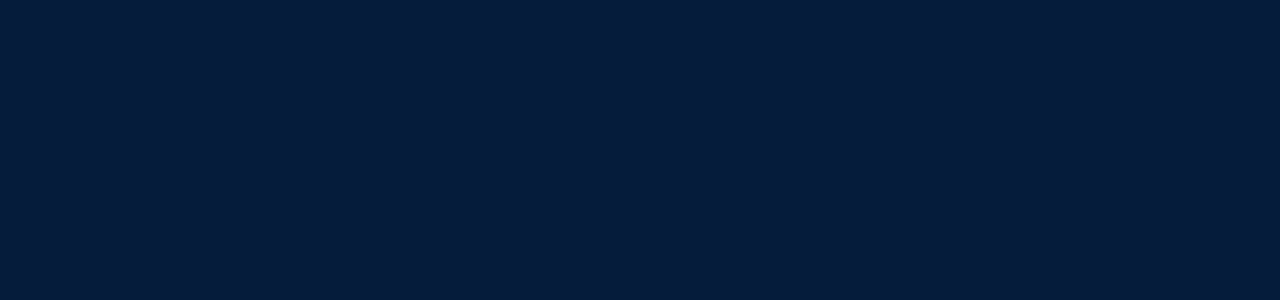
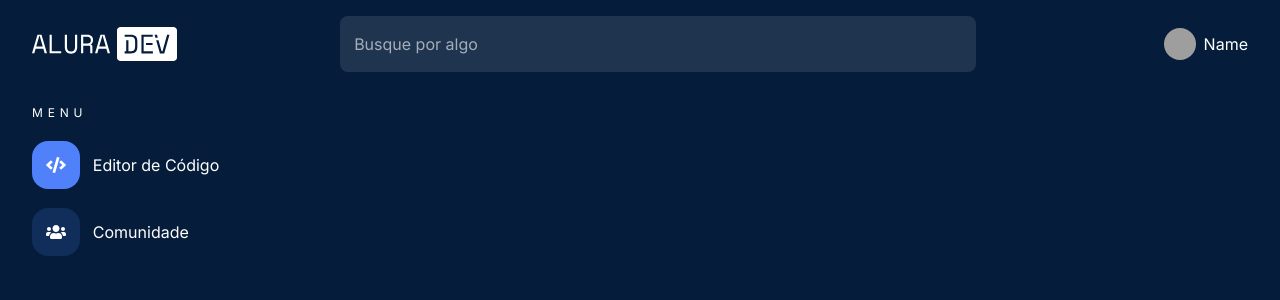
Before and after one commit to Kapizany/CodeHub, a React (Create React App) app: page /community-app in a window 1280 px wide. Before the commit this address had no page. Shown: the top 300 px of the page. Built offline with nearby package versions, Linux system fonts and the light colour scheme; grey boxes are pictures that could not be loaded.

Commit message:
Started community-app page

```diff
--- /dev/null
+++ b/src/components/CommunityApp/index.tsx
@@ -0,0 +1,11 @@
+import { Header } from "../Header";
+import { SidebarMenu } from "../SidebarMenu";
+
+export const CommunityApp = () => {
+  return (
+    <>
+      <Header />
+      <SidebarMenu />
+    </>
+  );
+};
--- a/src/routes.tsx
+++ b/src/routes.tsx
@@ -1,5 +1,11 @@
-import { BrowserRouter, Routes as Switch, Route, Navigate } from "react-router-dom";
+import {
+  BrowserRouter,
+  Routes as Switch,
+  Route,
+  Navigate,
+} from "react-router-dom";
 import { CodeEditorApp } from "./components/CodeEditorApp";
+import { CommunityApp } from "./components/CommunityApp";
 
 export const Routes = () => {
   return (
@@ -7,6 +13,7 @@ export const Routes = () => {
       <Switch>
         <Route path="/" element={<Navigate to="/code-editor-app" />} />
         <Route path="/code-editor-app" element={<CodeEditorApp />} />
+        <Route path="/community-app" element={<CommunityApp />} />
       </Switch>
     </BrowserRouter>
   );
```
